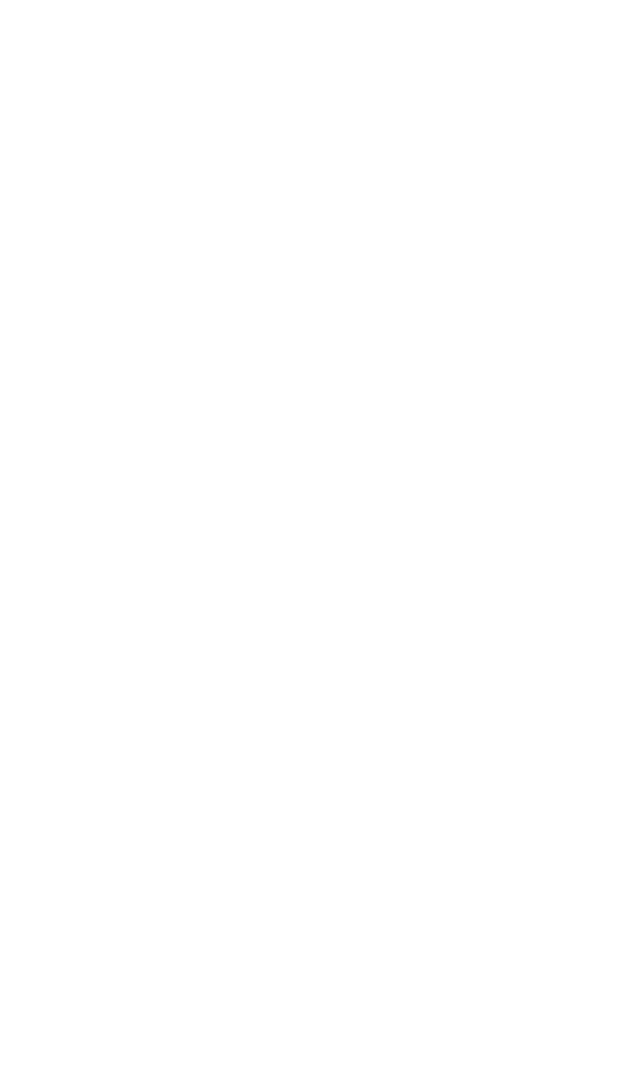
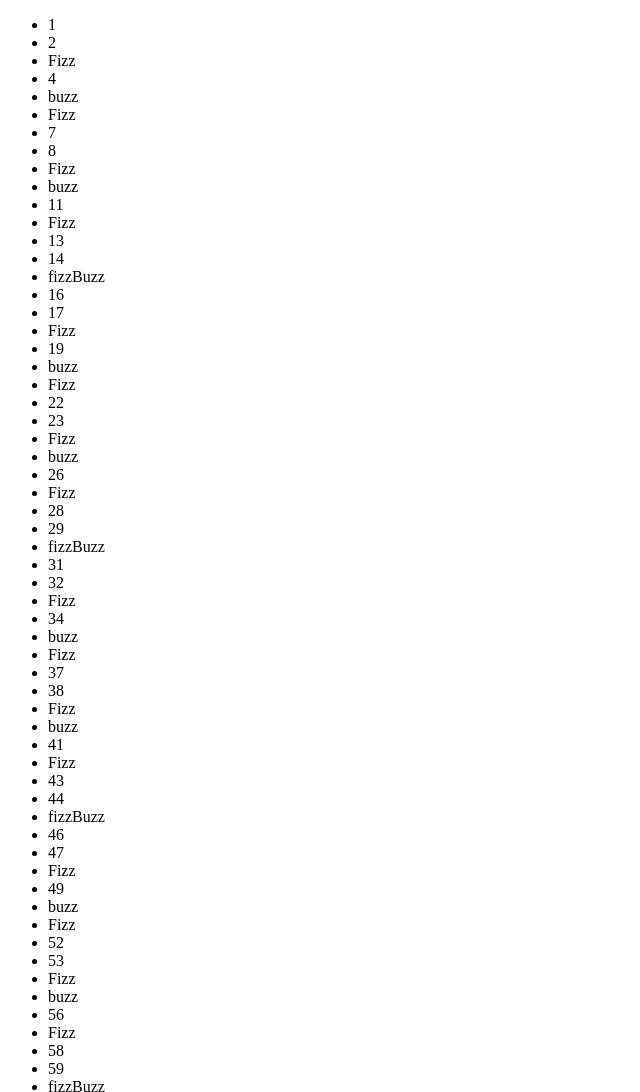
Before and after one commit to raghveerdeol/js-fizzbuzz, a plain HTML site: page index.html in a window 1280 px wide. Shown: the top 1092 px of the page, without its empty margins (0-640 px from the left). Before the commit the page ends 800 px from the top, so only its background shows below. Drawn offline with Linux system fonts and the light colour scheme.

Commit message:
added element to html with createElement and append

```diff
--- a/index.html
+++ b/index.html
@@ -7,7 +7,11 @@
     <link rel="stylesheet" href="./css/style.css">
 </head>
 <body>
+    <main>
+        <ul>
 
+        </ul>
+    </main>
     <script src="./js/script.js"></script>
 </body>
 </html>
--- a/js/script.js
+++ b/js/script.js
@@ -12,6 +12,7 @@ creare un if (multiplo di 3) {
 
 per vedere se è un multiplo uso la formula: numeroA % numeroB = 0 allora è multiplo; */
 let output = '';
+const ulElement = document.querySelector('ul');
 for (let i = 1; i <= 100; i++){
 
 if (i % 3 === 0 && i % 5 === 0) {
@@ -21,7 +22,13 @@ if (i % 3 === 0 && i % 5 === 0) {
 } else if(i % 3 === 0){
     output = 'Fizz'
 } else{
-    output = ''
+    output = i;
 }
-    console.log(i, output)
+    console.log(output)
+
+    const liElement = document.createElement('li');
+    liElement.classList.add('list-item');
+    liElement.append(output);
+
+    ulElement.appendChild(liElement);
 }
```
